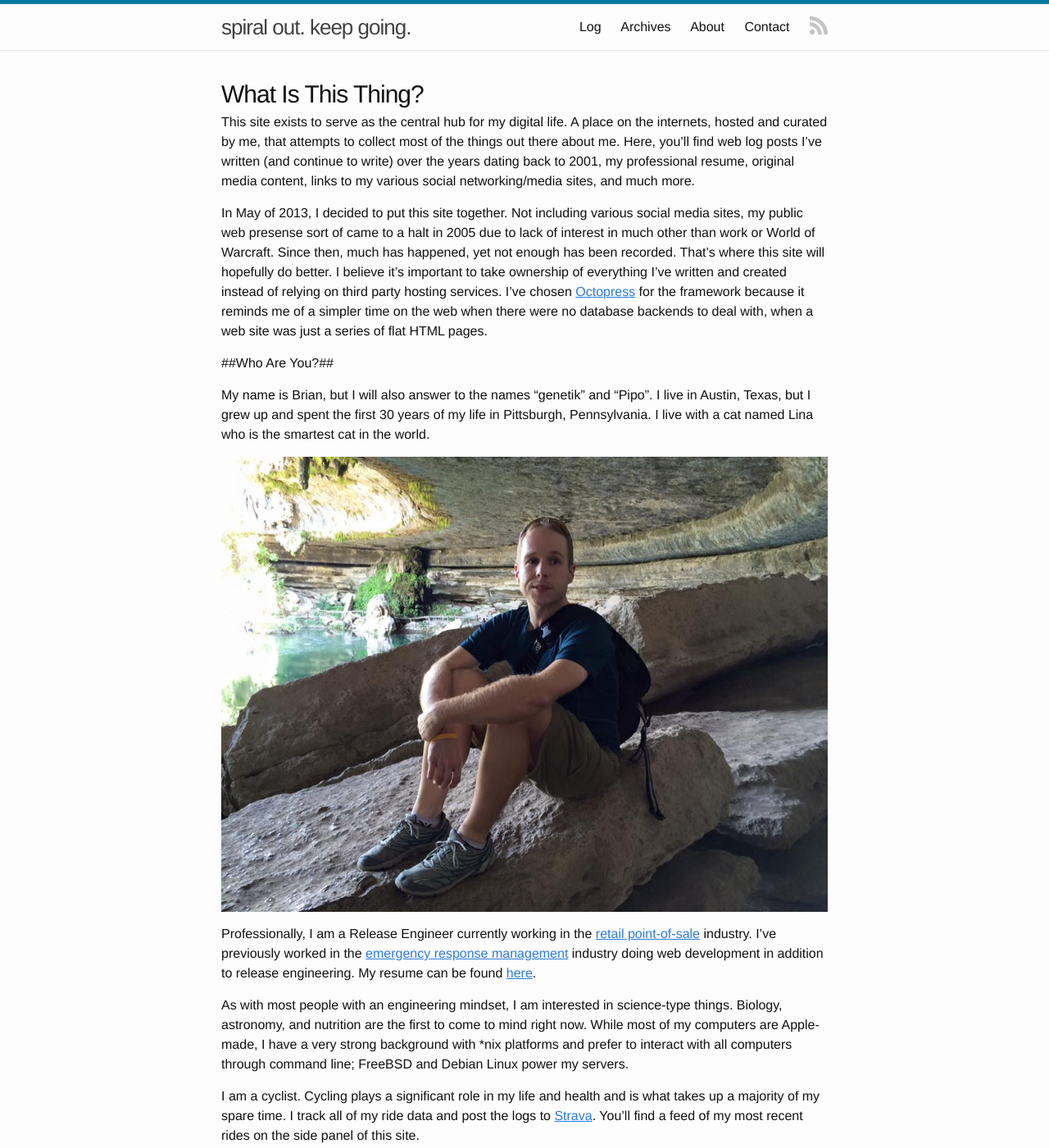
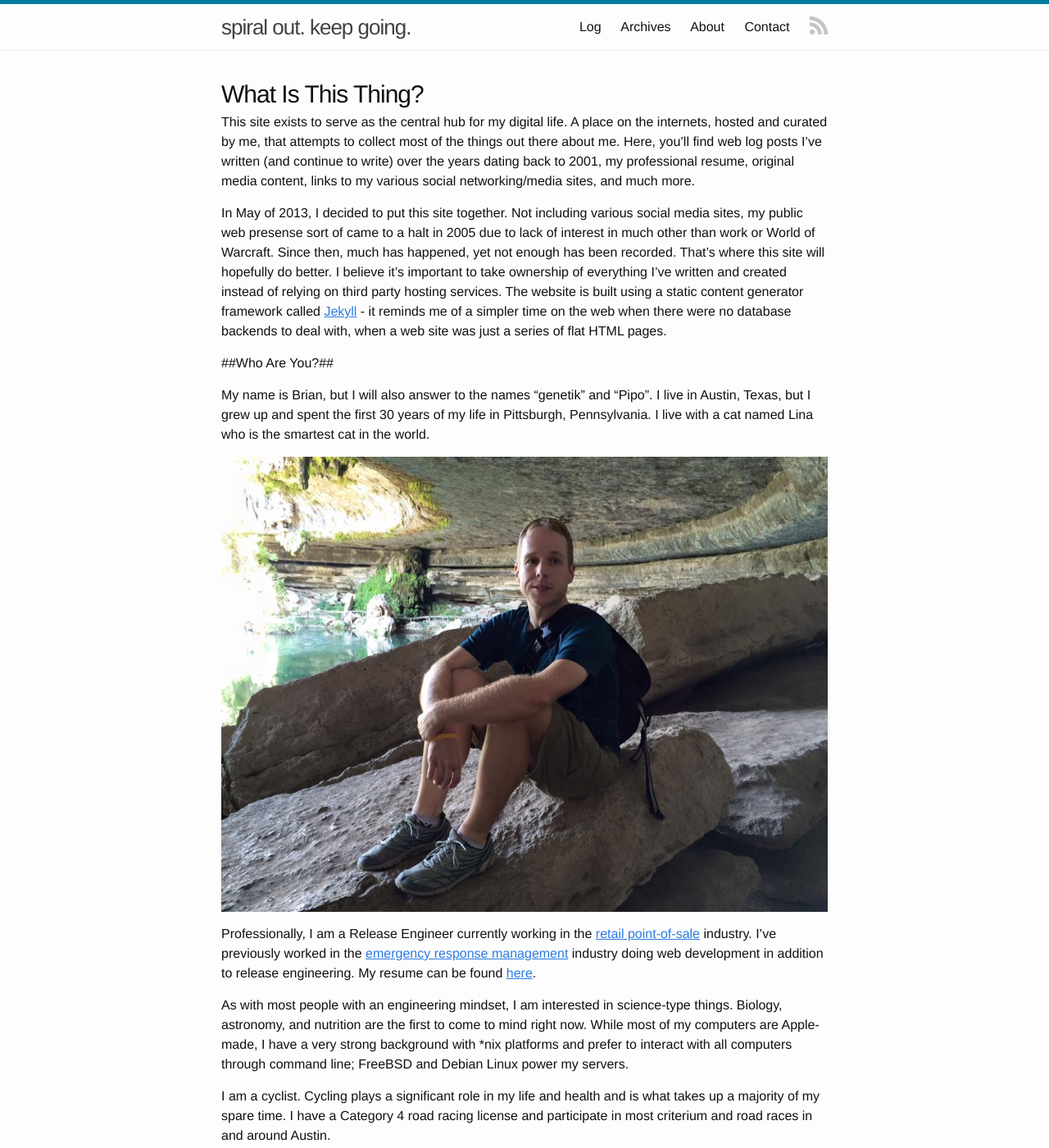
Before and after one commit to bcreasy/bcreasy.github.io, a Jekyll site: the page built from pages/about.md, in a window 1280 px wide and 1400 px high. Shown: the whole window at 82% size. Built offline with Jekyll 4.4.1, drawn with Linux system fonts in a browser that asks for light colours; some of the changed text lies outside the part shown.

Commit message:
updated about page

```diff
--- a/pages/about.md
+++ b/pages/about.md
@@ -5,7 +5,7 @@ permalink: /about/
 ---
 This site exists to serve as the central hub for my digital life.  A place on the internets, hosted and curated by me, that attempts to collect most of the things out there about me.  Here, you'll find web log posts I've written (and continue to write) over the years dating back to 2001, my professional resume, original media content, links to my various social networking/media sites, and much more.
 
-In May of 2013, I decided to put this site together.  Not including various social media sites, my public web presense sort of came to a halt in 2005 due to lack of interest in much other than work or World of Warcraft.  Since then, much has happened, yet not enough has been recorded.  That's where this site will hopefully do better.  I believe it's important to take ownership of everything I've written and created instead of relying on third party hosting services.  I've chosen [Octopress](http://www.octopress.org) for the framework because it reminds me of a simpler time on the web when there were no database backends to deal with, when a web site was just a series of flat HTML pages.
+In May of 2013, I decided to put this site together.  Not including various social media sites, my public web presense sort of came to a halt in 2005 due to lack of interest in much other than work or World of Warcraft.  Since then, much has happened, yet not enough has been recorded.  That's where this site will hopefully do better.  I believe it's important to take ownership of everything I've written and created instead of relying on third party hosting services.  The website is built using a static content generator framework called [Jekyll](http://www.jekyllrb.com) - it reminds me of a simpler time on the web when there were no database backends to deal with, when a web site was just a series of flat HTML pages.
 
 ##Who Are You?##
 
@@ -17,6 +17,6 @@ Professionally, I am a Release Engineer currently working in the [retail point-o
 
 As with most people with an engineering mindset, I am interested in science-type things.  Biology, astronomy, and nutrition are the first to come to mind right now.  While most of my computers are Apple-made, I have a very strong background with \*nix platforms and prefer to interact with all computers through command line; FreeBSD and Debian Linux power my servers.
 
-I am a cyclist.  Cycling plays a significant role in my life and health and is what takes up a majority of my spare time.  I track all of my ride data and post the logs to [Strava](http://www.strava.com).  You'll find a feed of my most recent rides on the side panel of this site.
+I am a cyclist.  Cycling plays a significant role in my life and health and is what takes up a majority of my spare time.  I have a Category 4 road racing license and participate in most criterium and road races in and around Austin.
 
-When I'm not working or riding my bike, I like to watch films and television shows, listen to podcasts, read books, and use oxford commas.
+When I'm not riding my bike or working, I like to watch films and television shows, listen to podcasts, read books, and use oxford commas.
```
